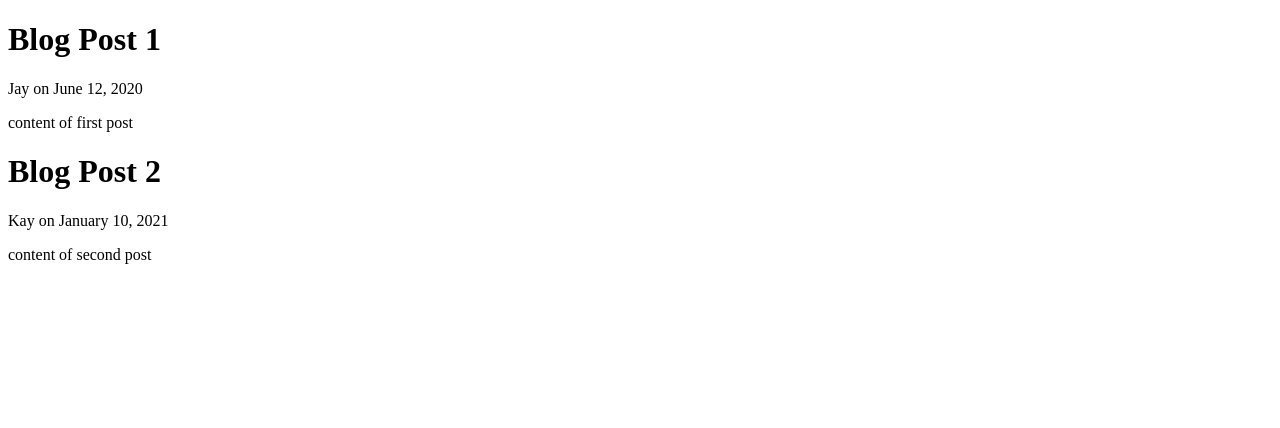
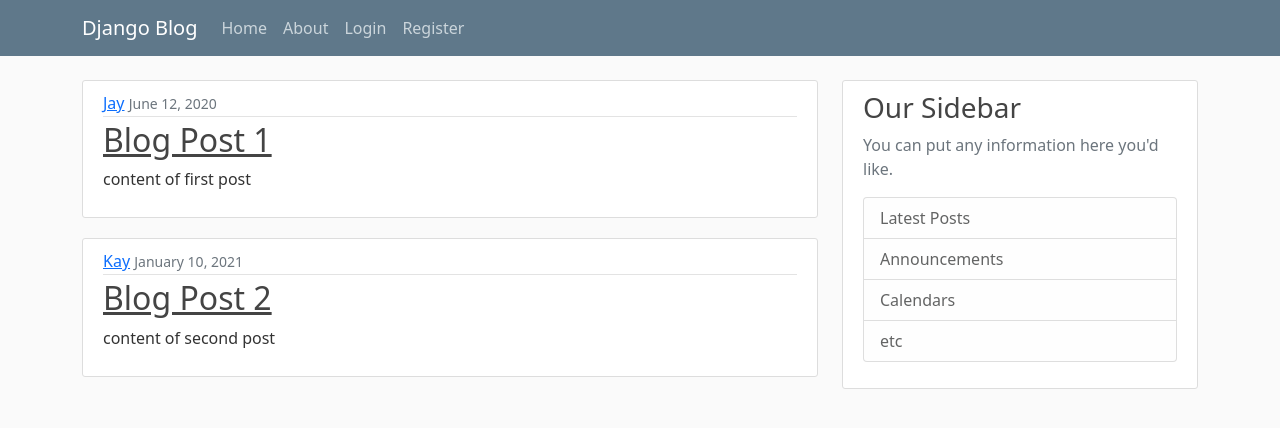
Before and after one commit to RubelBiswasCS/BlogProject, a Django app: page / in a window 1280 px wide. Shown: the top 428 px of the page. Run offline with Django 3.2, Linux system fonts and the light colour scheme.

Commit message:
Added css file named main.css

```diff
--- /dev/null
+++ b/blog/static/blog/main.css
@@ -0,0 +1,84 @@
+body {
+    background: #fafafa;
+    color: #333333;
+    margin-top: 5rem;
+  }
+
+  h1, h2, h3, h4, h5, h6 {
+    color: #444444;
+  }
+
+  ul {
+    margin: 0;
+  }
+
+  .bg-steel {
+    background-color: #5f788a;
+  }
+
+  .site-header .navbar-nav .nav-link {
+    color: #cbd5db;
+  }
+
+  .site-header .navbar-nav .nav-link:hover {
+    color: #ffffff;
+  }
+
+  .site-header .navbar-nav .nav-link.active {
+    font-weight: 500;
+  }
+
+  .content-section {
+    background: #ffffff;
+    padding: 10px 20px;
+    border: 1px solid #dddddd;
+    border-radius: 3px;
+    margin-bottom: 20px;
+  }
+
+  .article-title {
+    color: #444444;
+  }
+
+  a.article-title:hover {
+    color: #428bca;
+    text-decoration: none;
+  }
+
+  .article-content {
+    white-space: pre-line;
+  }
+
+  .article-img {
+    height: 65px;
+    width: 65px;
+    margin-right: 16px;
+  }
+
+  .article-metadata {
+    padding-bottom: 1px;
+    margin-bottom: 4px;
+    border-bottom: 1px solid #e3e3e3
+  }
+
+  .article-metadata a:hover {
+    color: #333;
+    text-decoration: none;
+  }
+
+  .article-svg {
+    width: 25px;
+    height: 25px;
+    vertical-align: middle;
+  }
+
+  .account-img {
+    height: 125px;
+    width: 125px;
+    margin-right: 20px;
+    margin-bottom: 16px;
+  }
+
+  .account-heading {
+    font-size: 2.5rem;
+  }
--- a/blog/templates/blog/base.html
+++ b/blog/templates/blog/base.html
@@ -1,6 +1,20 @@
+{% load static %}
+
 <!DOCTYPE html>
 <html>
+
 <head>
+
+    <!-- Required meta tags -->
+    <meta charset="utf-8">
+    <meta name="viewport" content="width=device-width, initial-scale=1">
+
+    <!-- Bootstrap CSS -->
+    <link href="https://cdn.jsdelivr.net/npm/bootstrap@5.0.0-beta2/dist/css/bootstrap.min.css" rel="stylesheet"
+        integrity="sha384-BmbxuPwQa2lc/FVzBcNJ7UAyJxM6wuqIj61tLrc4wSX0szH/Ev+nYRRuWlolflfl" crossorigin="anonymous">
+
+    <link rel="stylesheet" type="text/css" href="{% static 'blog/main.css' %} ">
+
     {% if title %}
     <title>Django Blog - {{title}}</title>
     {% else %}
@@ -9,6 +23,61 @@
 </head>
 
 <body>
-        {% block content %} {%endblock content%}
+
+    <header class="site-header">
+        <nav class="navbar navbar-expand-md navbar-dark bg-steel fixed-top">
+            <div class="container">
+                <a class="navbar-brand mr-4" href="{% url 'blog-home' %}">Django Blog</a>
+                <button class="navbar-toggler" type="button" data-toggle="collapse" data-target="#navbarToggle"
+                    aria-controls="navbarToggle" aria-expanded="false" aria-label="Toggle navigation">
+                    <span class="navbar-toggler-icon"></span>
+                </button>
+                <div class="collapse navbar-collapse" id="navbarToggle">
+                    <div class="navbar-nav mr-auto">
+                        <a class="nav-item nav-link" href="{% url 'blog-home' %}">Home</a>
+                        <a class="nav-item nav-link" href="{% url 'blog-about' %}">About</a>
+                    </div>
+                    <!-- Navbar Right Side -->
+                    <div class="navbar-nav">
+                        <a class="nav-item nav-link" href="#">Login</a>
+                        <a class="nav-item nav-link" href="#">Register</a>
+                    </div>
+                </div>
+            </div>
+        </nav>
+    </header>
+
+    <main role="main" class="container">
+        <div class="row">
+            <div class="col-md-8">
+                {% block content %}{% endblock content %}
+            </div>
+            <div class="col-md-4">
+                <div class="content-section">
+                    <h3>Our Sidebar</h3>
+                    <p class='text-muted'>You can put any information here you'd like.
+                    <ul class="list-group">
+                        <li class="list-group-item list-group-item-light">Latest Posts</li>
+                        <li class="list-group-item list-group-item-light">Announcements</li>
+                        <li class="list-group-item list-group-item-light">Calendars</li>
+                        <li class="list-group-item list-group-item-light">etc</li>
+                    </ul>
+                    </p>
+                </div>
+            </div>
+        </div>
+    </main>
+
+    <script src="https://cdn.jsdelivr.net/npm/bootstrap@5.0.0-beta2/dist/js/bootstrap.bundle.min.js"
+        integrity="sha384-b5kHyXgcpbZJO/tY9Ul7kGkf1S0CWuKcCD38l8YkeH8z8QjE0GmW1gYU5S9FOnJ0"
+        crossorigin="anonymous"></script>
+
+    <!-- Option 2: Separate Popper and Bootstrap JS -->
+    <!--
+        <script src="https://cdn.jsdelivr.net/npm/@popperjs/core@2.6.0/dist/umd/popper.min.js" integrity="sha384-KsvD1yqQ1/1+IA7gi3P0tyJcT3vR+NdBTt13hSJ2lnve8agRGXTTyNaBYmCR/Nwi" crossorigin="anonymous"></script>
+        <script src="https://cdn.jsdelivr.net/npm/bootstrap@5.0.0-beta2/dist/js/bootstrap.min.js" integrity="sha384-nsg8ua9HAw1y0W1btsyWgBklPnCUAFLuTMS2G72MMONqmOymq585AcH49TLBQObG" crossorigin="anonymous"></script>
+        -->
+
 </body>
+
 </html>
--- a/blog/templates/blog/home.html
+++ b/blog/templates/blog/home.html
@@ -1,8 +1,15 @@
 {% extends "blog/base.html" %}
-{% block content %}
-    {% for post in posts %}
-    <h1>{{post.title}}</h1>
-    <p>{{post.author}} on {{post.date}}</p>
-    <p>{{post.content}}</p>
-    {% endfor %}
-{% endblock content %}
+    {% block content %}
+        {% for post in posts %}
+            <article class="media content-section">
+                <div class="media-body">
+                    <div class="article-metadata">
+                        <a class="mr-2" href="#">{{ post.author }}</a>
+                        <small class="text-muted">{{ post.date }}</small>
+                    </div>
+                    <h2><a class="article-title" href="#">{{ post.title }}</a></h2>
+                    <p class="article-content">{{ post.content }}</p>
+                </div>
+            </article>
+        {% endfor %}
+    {% endblock content %}
```
Lines whose indentation alone changed are shown as unchanged.
